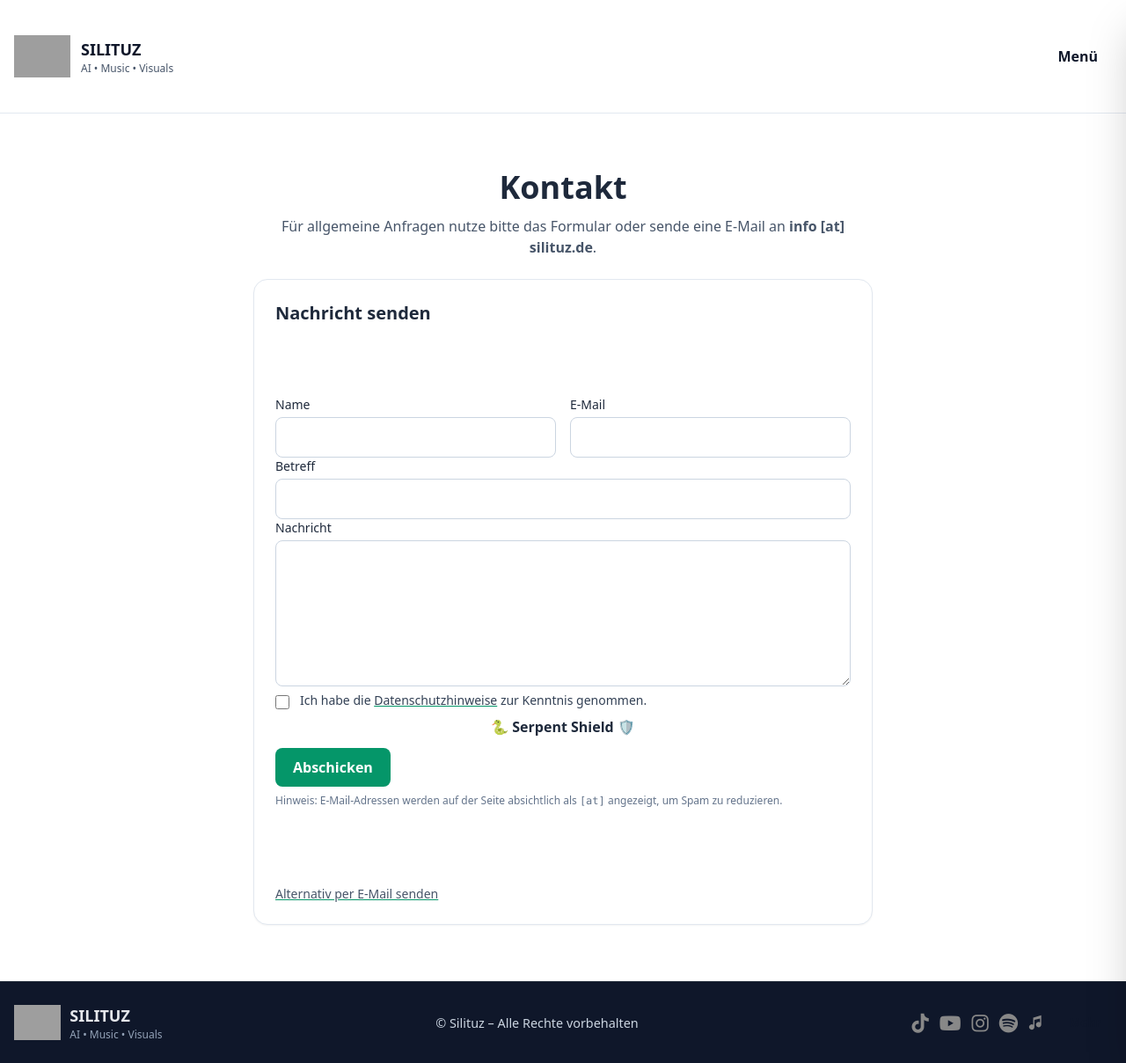
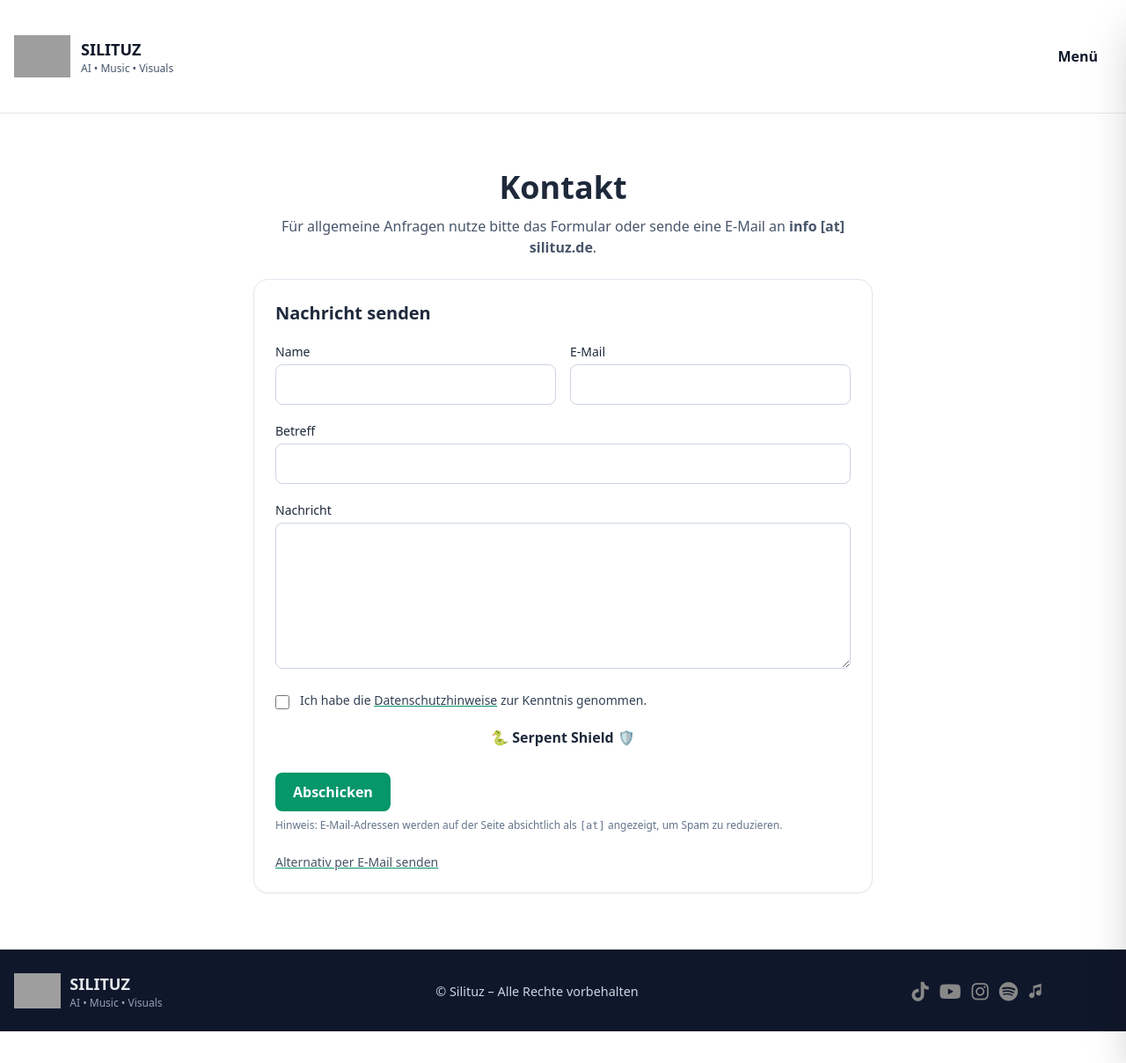
Before and after one commit to Silituz/silituz-website, a Jekyll site: the page built from contact.html, in a window 1280 px wide and 1208 px high. Shown: the whole window at 88% size. Built offline with Jekyll 4.4.1, drawn with Linux system fonts in a browser that asks for light colours; nearby versions of some CDN libraries; grey boxes are pictures that could not be loaded.

Commit message:
Update contact.html

```diff
--- a/contact.html
+++ b/contact.html
@@ -24,7 +24,7 @@ title: "Kontakt – SILITUZ"
           method="POST"
           data-netlify="true"
           data-netlify-honeypot="bot-field"
-          class="py-16">
+          class="space-y-5">
           <input type="hidden" name="form-name" value="contact" />
           <p class="hidden"><label>Don’t fill this out if you're human: <input name="bot-field" /></label></p>
 
```
